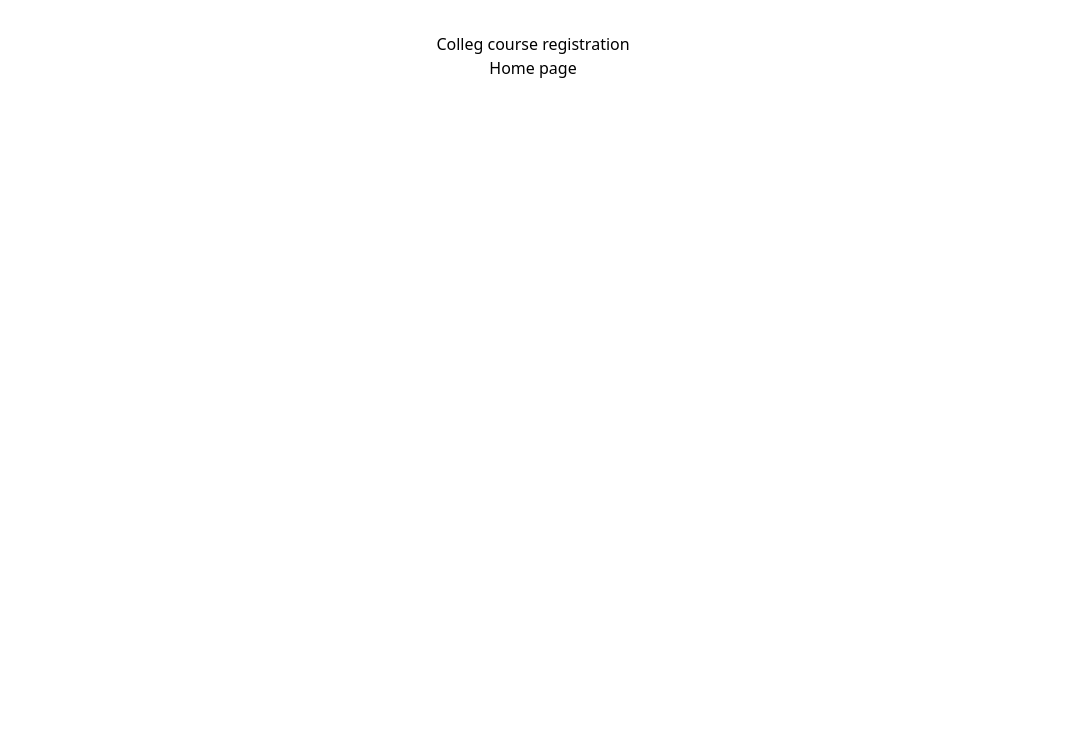
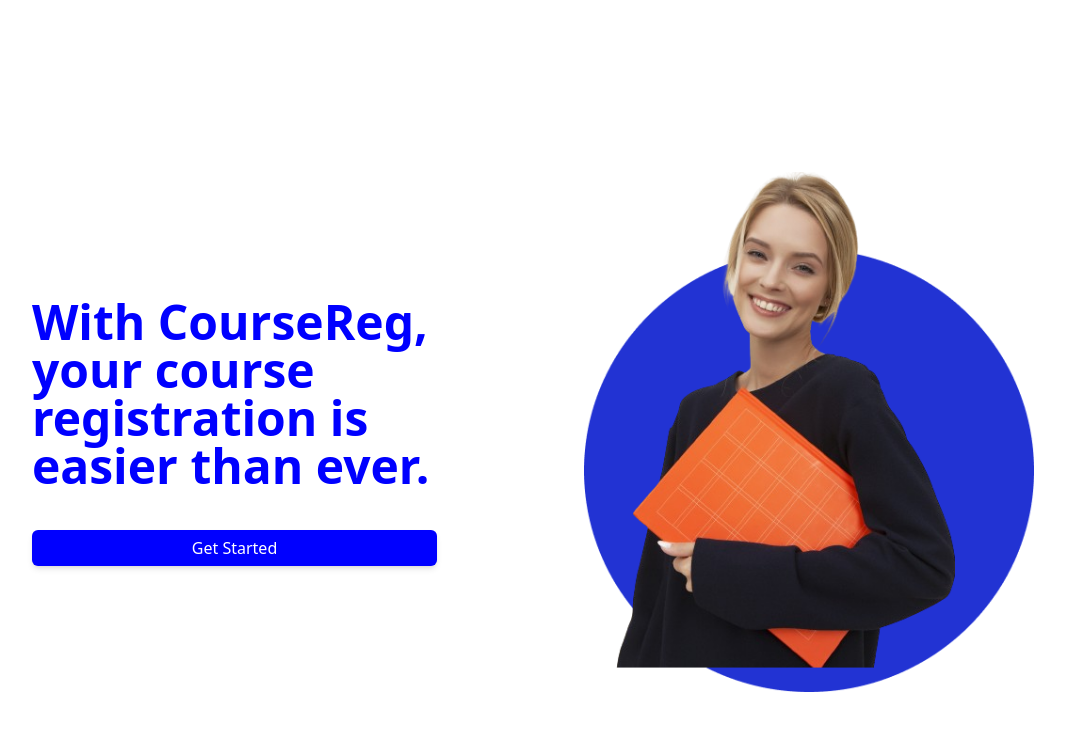
Before and after one commit to INTSHAP/College-course-registration-frontend, a React (Vite) app: page / in a window 1280 px wide. Shown: the top 730 px of the page, without its empty margins (107-1172 px from the left). Built offline with nearby package versions, Linux system fonts and the light colour scheme.

Commit message:
Add hero section

```diff
--- a/src/App.tsx
+++ b/src/App.tsx
@@ -4,8 +4,6 @@
 function App() {
   return (
     <>
-      <h1>Colleg course registration</h1>
-      {/* <Link to={"/login"}>Login</Link> */}
       <Routes />
     </>
   );
--- a/src/components/auth/forms/login.tsx
+++ b/src/components/auth/forms/login.tsx
@@ -9,7 +9,9 @@
 import { yupResolver } from "@hookform/resolvers/yup";
 import { useLoginUser } from "../../../services/auth.hooks";
 
-export default function LoginForm() {
+interface FormProps extends React.HTMLAttributes<HTMLElement> {}
+
+export default function LoginForm({ className }: FormProps) {
   const { mutate, isPending } = useLoginUser();
   const {
     formState: { errors, isValid },
@@ -24,7 +26,7 @@
   };
 
   return (
-    <Form onSubmit={handleSubmit(onSubmit)}>
+    <Form onSubmit={handleSubmit(onSubmit)} className={className}>
       <FormInputField
         name="email"
         label="Email"
--- a/src/components/ui/form.tsx
+++ b/src/components/ui/form.tsx
@@ -6,10 +6,11 @@
   return (
     <form
       className={cn(
-        "w-full md:w-1/4 flex flex-col gap-3 items-center justify-center md:border-[1px] rounded-md p-5 border-primary/20",
-        className
+        "w-full md:w-1/4 flex flex-col gap-5 items-center justify-around md:border-[1px] rounded-md p-5 border-primary/20 bg-slate-100",
+        className,
       )}
-      {...props}>
+      {...props}
+    >
       {children}
     </form>
   );
--- /dev/null
+++ b/src/components/ui/hero.tsx
@@ -0,0 +1,32 @@
+import { useNavigate } from "react-router-dom";
+import heroImage from "../../images/course-hero-img.png";
+import { Button } from "./button";
+
+const Hero: React.FC = () => {
+  const navigate = useNavigate();
+  return (
+    <div className="flex flex-col-reverse md:flex-row gap-10 justify-evenly items-center w-full md:min-h-screen">
+      {/* <LoginForm className="w-full bg-slate-100 hidden md:flex shadow-md" /> */}
+      <div className="m-full md:w-1/3 leading-9 flex flex-col gap-10">
+        <h1 className="text-3xl md:text-5xl text-primary font-bold text-center md:text-left leading-[2rem]">
+          With CourseReg, your course registration is easier than ever.
+        </h1>
+        <Button
+          text="Get Started"
+          onClick={() => {
+            navigate("course-register");
+          }}
+        />
+      </div>
+      <img
+        src={heroImage}
+        alt="hero"
+        height={400}
+        width={450}
+        className="object-cover"
+      />
+    </div>
+  );
+};
+
+export default Hero;
--- /dev/null
+++ b/src/pages/home.tsx
@@ -0,0 +1,11 @@
+import Hero from "../components/ui/hero";
+
+const HomePage: React.FC = () => {
+  return (
+    <div className="flex flex-col gap-5 justify-center items-center">
+      <Hero />
+    </div>
+  );
+};
+
+export default HomePage;
--- a/src/routes/public-routes.tsx
+++ b/src/routes/public-routes.tsx
@@ -1,7 +1,9 @@
+import HomePage from "../pages/home";
+
 export const routesForPublic = [
   {
     path: "/",
-    element: <div>Home page</div>,
+    element: <HomePage />,
   },
   {
     path: "/about-us",
```
Also changed, not shown: src/images/course-hero-img.png (added).
